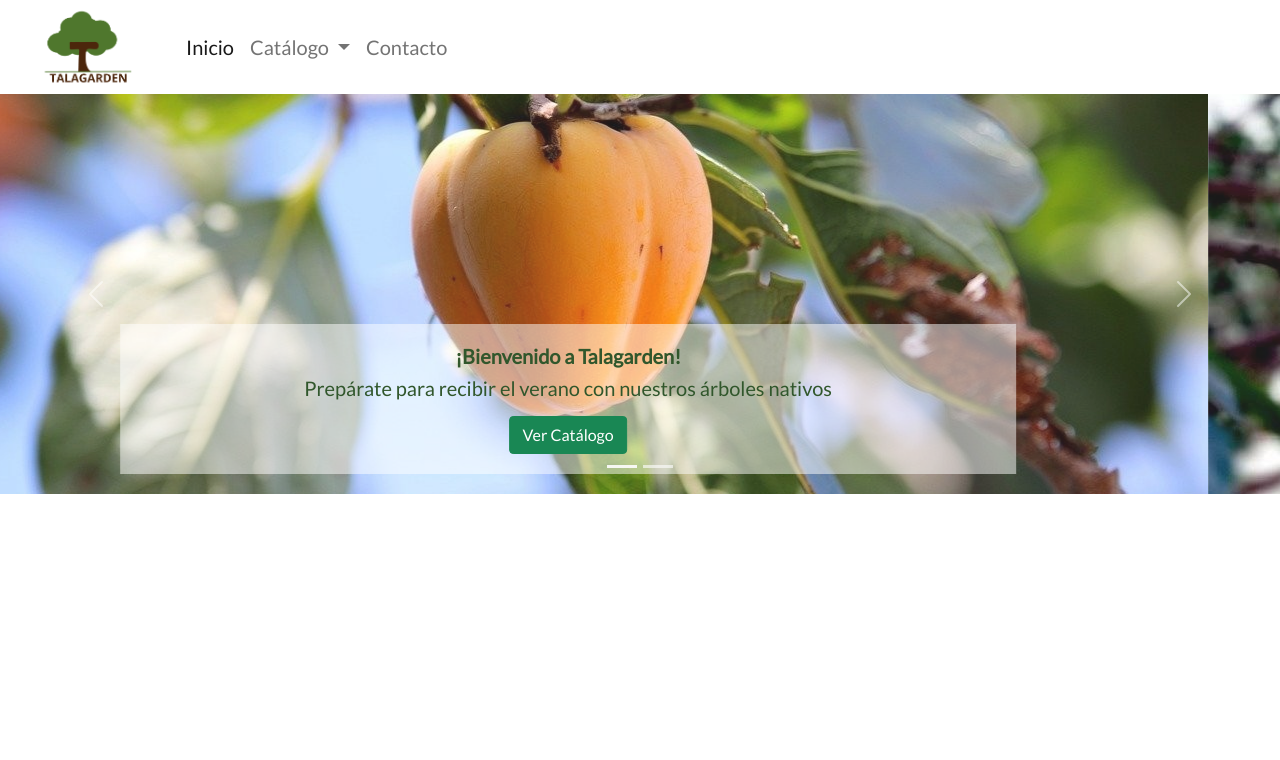
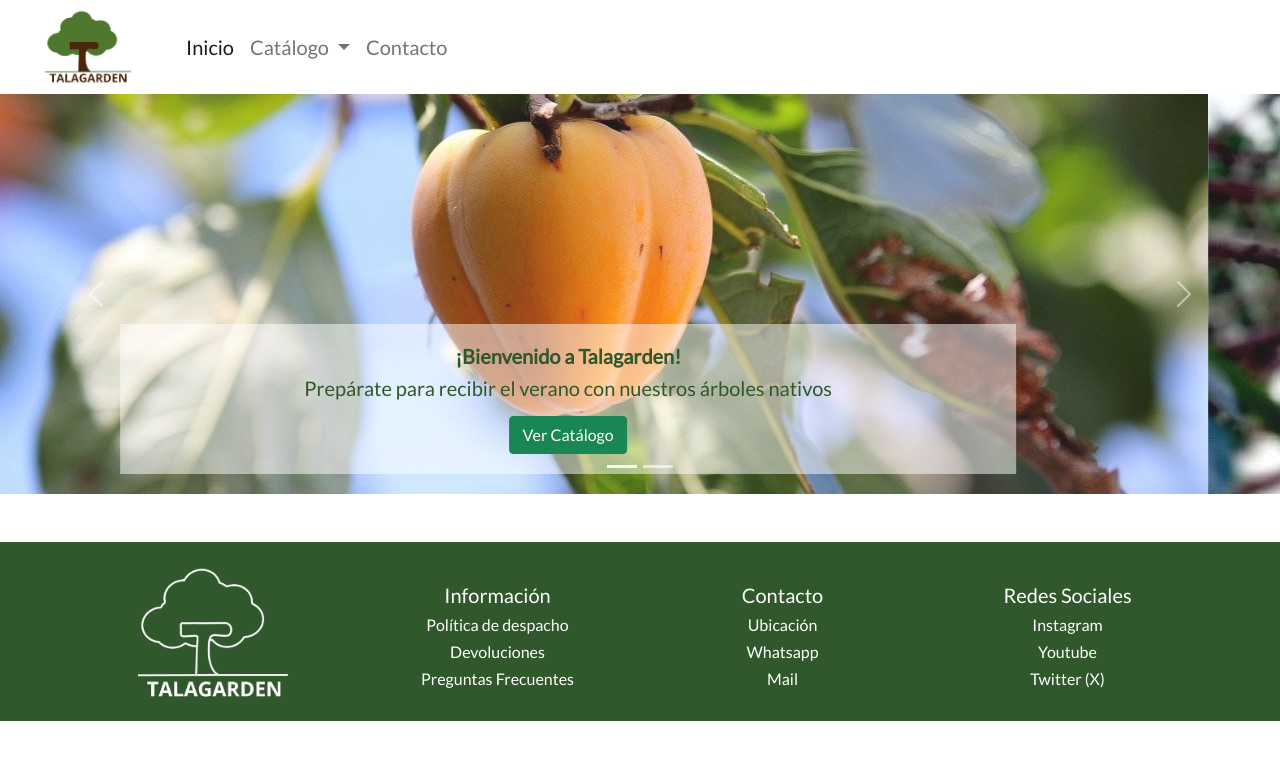
Before and after one commit to lorena-infante/Vivero, a plain HTML site: page public/index.html in a window 1280 px wide. Drawn offline with nearby package versions, Linux system fonts and the light colour scheme.

Commit message:
created footer component, added to index and frutales html. Added footer css

```diff
--- a/public/index.html
+++ b/public/index.html
@@ -29,6 +29,7 @@
     <link rel="icon" href="./favicon.png">
     <!-- CSS and JS-->
     <link rel="stylesheet" href="/styles/styles.css">
+    <link rel="stylesheet" href="/styles/footer.css">
     <script defer src="/src/main.js"></script>
 
 </head>
@@ -84,7 +85,8 @@
             </div>
             <div class="carousel-inner">
                 <div class="carousel-item active">
-                    <img src="/src/assets/images/ArbolMancaqui-TalagardenViveroSantiago.jpg" class="d-block w-100 img-carousel-home" alt="Conjunto de árboles">
+                    <img src="/src/assets/images/ArbolMancaqui-TalagardenViveroSantiago.jpg"
+                        class="d-block w-100 img-carousel-home" alt="Conjunto de árboles">
                     <div class="carousel-caption d-md-block">
                         <h5 class="fw-bold">¡Bienvenido a Talagarden!</h5>
                         <p>Prepárate para recibir el verano con nuestros árboles nativos</p>
@@ -93,7 +95,8 @@
                     </div>
                 </div>
                 <div class="carousel-item">
-                    <img src="/src/assets/images/ArbolNispero-TalagardenViveroSantiago.jpg" class="d-block w-100  img-carousel-home" alt="árboles verdes">
+                    <img src="/src/assets/images/ArbolNispero-TalagardenViveroSantiago.jpg"
+                        class="d-block w-100  img-carousel-home" alt="árboles verdes">
                     <div class="carousel-caption d-md-block">
                         <h5 class="fw-bold">Atendemos en horario extendido</h5>
                         <p>¡Y ahora llegamos a más comunas!</p>
@@ -114,6 +117,39 @@
             </button>
         </div>
     </div>
+    <!--Footer-->
+    <div class="footer d-flex flex-row mt-5 p-3">
+        <div class="container">
+            <div class="row">
+                <div class="col-12 col-md-3">
+                    <picture>
+                        <img src="/src/assets/logo/LogoBordeBlanco-TalagardenViveroSantiago.png" alt="Logo Talagraden" class="w-100">
+                    </picture>
+                </div>
+                <div class="col-12 col-md-3 d-flex flex-column justify-content-center align-items-center mt-3">
+                    <div class="row h5">Información</div>
+                    <div class="row h6">Política de despacho</div>
+                    <div class="row h6">Devoluciones</div>
+                    <div class="row h6">Preguntas Frecuentes</div>
+                </div>
+                <div class="col-12 col-md-3 d-flex flex-column justify-content-center align-items-center mt-3">
+                    <div class="row h5">Contacto</div>
+                    <div class="row h6">Ubicación</div>
+                    <div class="row h6">Whatsapp</div>
+                    <div class="row h6">Mail</div>
+
+                </div>
+                <div class="col-12 col-md-3 d-flex flex-column justify-content-center align-items-center mt-3">
+                    <div class="row h5">Redes Sociales</div>
+                    <div class="row h6">Instagram</div>
+                    <div class="row h6">Youtube</div>
+                    <div class="row h6">Twitter (X)</div>
+                </div>
+
+            </div>
+        </div>
+
+    </div>
 </body>
 
 </html>
--- /dev/null
+++ b/styles/footer.css
@@ -0,0 +1,4 @@
+.footer {
+    background-color: var(--hunterGreen);
+    color: white;
+}
```
Also changed, not shown: src/components/footer.html (+33 -0 lines), src/components/frutales.html (+33 -0 lines).
